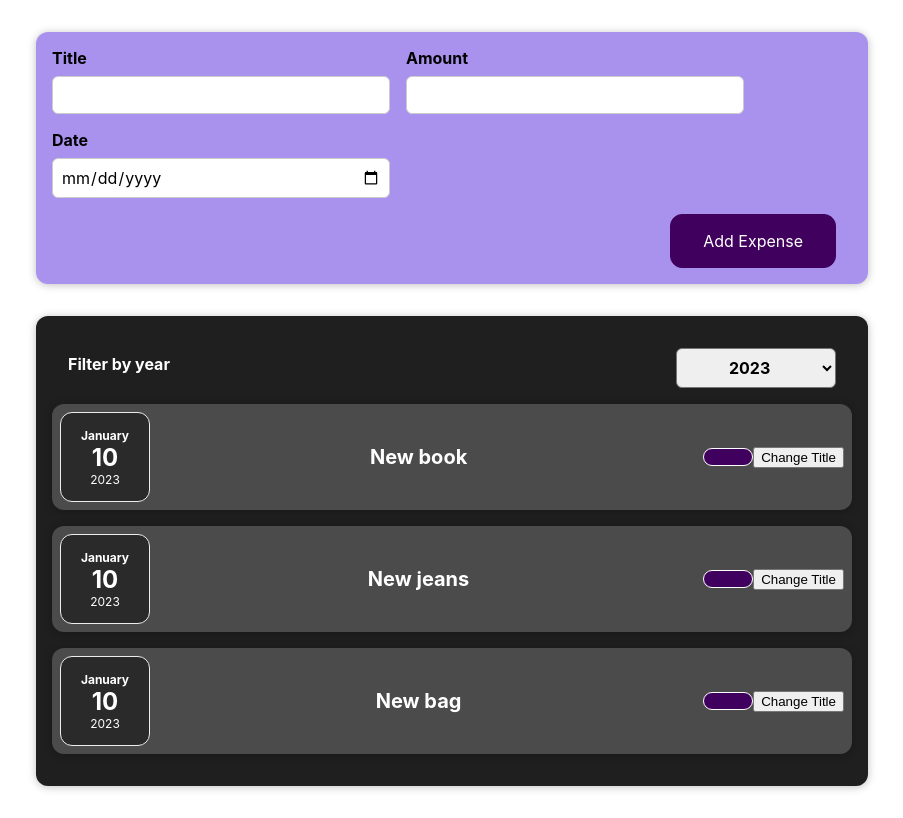
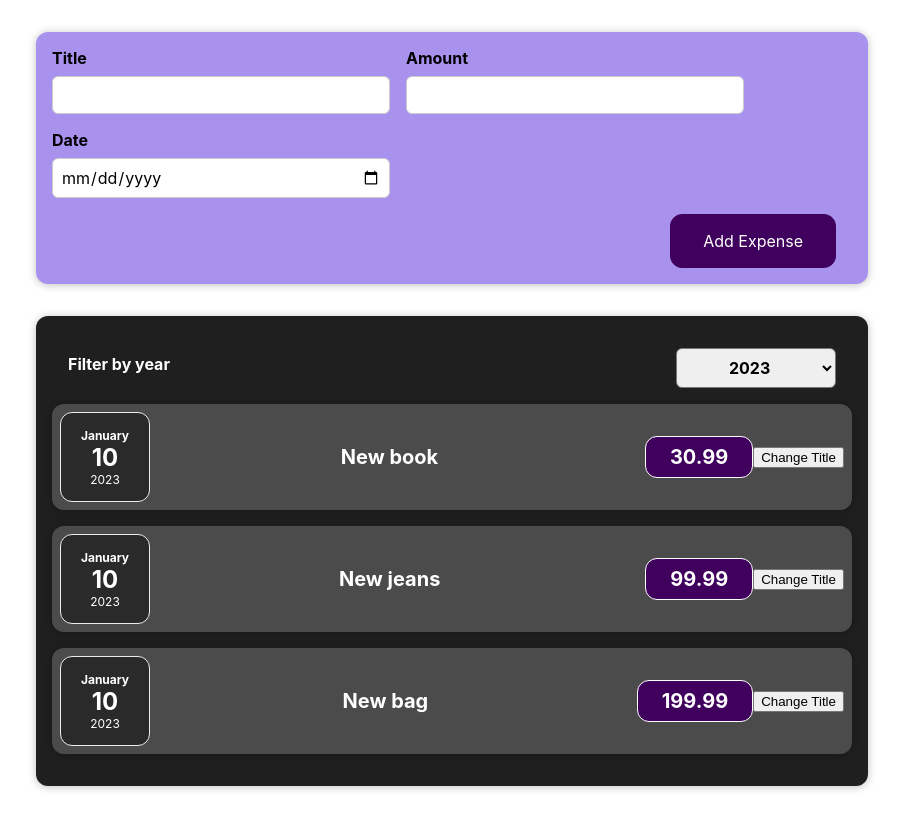
Before and after one commit to AngelikaGlaser/expenses, a React (Create React App) app: page / in a window 1280 px wide. Shown: the whole page, without its empty margins (188-1091 px from the left). Built offline with nearby package versions, Linux system fonts and the light colour scheme.

Commit message:
Add unique keys and display the new expense.

```diff
--- a/src/App.js
+++ b/src/App.js
@@ -5,16 +5,19 @@
 
 const DUMMY_EXPENSE = [
     {
+        id: 'e1',
         date: new Date(2023, 0, 10),
         title: 'New book',
         amount: 30.99
     },
     {
+        id: 'e2',
         date: new Date(2023, 0, 10),
         title: 'New jeans',
         amount: 99.99
     },
     {
+        id: 'e3',
         date: new Date(2023, 0, 10),
         title: 'New bag',
         amount: 199.99
@@ -34,7 +37,7 @@
     return (
         <div className="App">
             <NewExpense onAddExpense={addExpenseHandler}></NewExpense>
-            <Expenses expenses={DUMMY_EXPENSE}></Expenses>
+            <Expenses expenses={expenses}></Expenses>
         </div>
     )
 }
--- a/src/components/Expenses/ExpenseItem.js
+++ b/src/components/Expenses/ExpenseItem.js
@@ -4,7 +4,7 @@
 import Card from "../UI/Card";
 
 const ExpenseItem = (props) => {
-    const [title, setTitle] = useState(props.expenseData.title)
+    const [title, setTitle] = useState(props.title)
 
     const clickHandler = () => {
         setTitle('Updated')
@@ -13,10 +13,10 @@
 
     return (
         <Card className="expense-item">
-            <ExpenseDate date={props.expenseData.date}></ExpenseDate>
+            <ExpenseDate date={props.date}></ExpenseDate>
             <div className="expense-item__description">
-                <h2>{title}</h2>
-                <div className="expense-item__price">{props.expenseData.price}</div>
+                <h2>{props.title}</h2>
+                <div className="expense-item__price">{props.amount}</div>
             </div>
             <button onClick={clickHandler}>Change Title</button>
         </Card>
--- a/src/components/Expenses/Expenses.js
+++ b/src/components/Expenses/Expenses.js
@@ -21,7 +21,12 @@
             <ExpenseFilter selected={filteredYear} onChangeFilter={FilterChangeHandler}></ExpenseFilter>
             {
                 props.expenses.map((expense) => {
-                    return <ExpenseItem expenseData={expense}></ExpenseItem>
+                    return <ExpenseItem
+                    id={expense.id}
+                    title={expense.title}
+                    amount={expense.amount}
+                    date={expense.date}
+                    ></ExpenseItem>
                 })
             }
         </Card>
```
